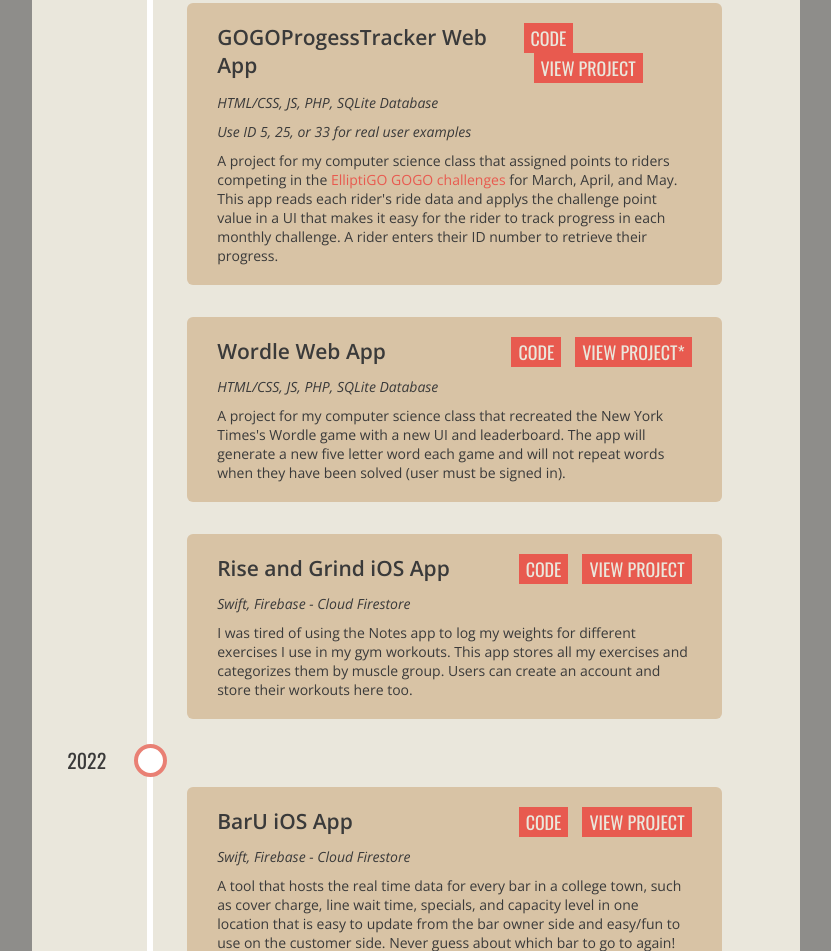
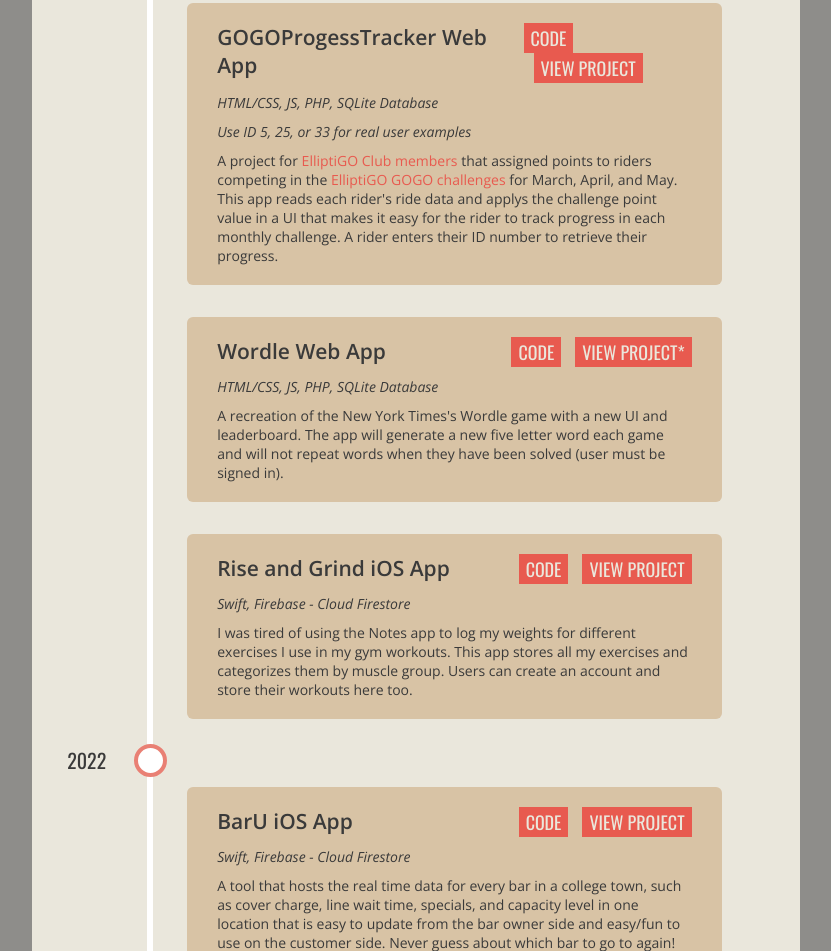
Before and after one commit to mitchbaum/project-portfolio, a plain HTML site: page index.html in a window 1280 px wide. Shown: the part 1001-1952 px from the top of the page, without its empty margins (224-1055 px from the left). Drawn offline with nearby package versions, Linux system fonts and the light colour scheme.

Commit message:
Add files via upload

```diff
--- a/index.html
+++ b/index.html
@@ -140,8 +140,11 @@
                 Use ID 5, 25, or 33 for real user examples
               </p>
               <p class="card-text">
-                A project for my computer science class that assigned points to
-                riders competing in the
+                A project for
+                <a class="link" href="http://elliptigoclub.org/" target="_blank"
+                  >ElliptiGO Club members</a
+                >
+                that assigned points to riders competing in the
                 <a
                   class="link"
                   href="http://elliptigoclub.org/get-out-and-go/"
@@ -178,11 +181,10 @@
                 HTML/CSS, JS, PHP, SQLite Database
               </p>
               <p class="card-text">
-                A project for my computer science class that recreated the New
-                York Times's Wordle game with a new UI and leaderboard. The app
-                will generate a new five letter word each game and will not
-                repeat words when they have been solved (user must be signed
-                in).
+                A recreation of the New York Times's Wordle game with a new UI
+                and leaderboard. The app will generate a new five letter word
+                each game and will not repeat words when they have been solved
+                (user must be signed in).
               </p>
             </div>
             <div class="content">
```
